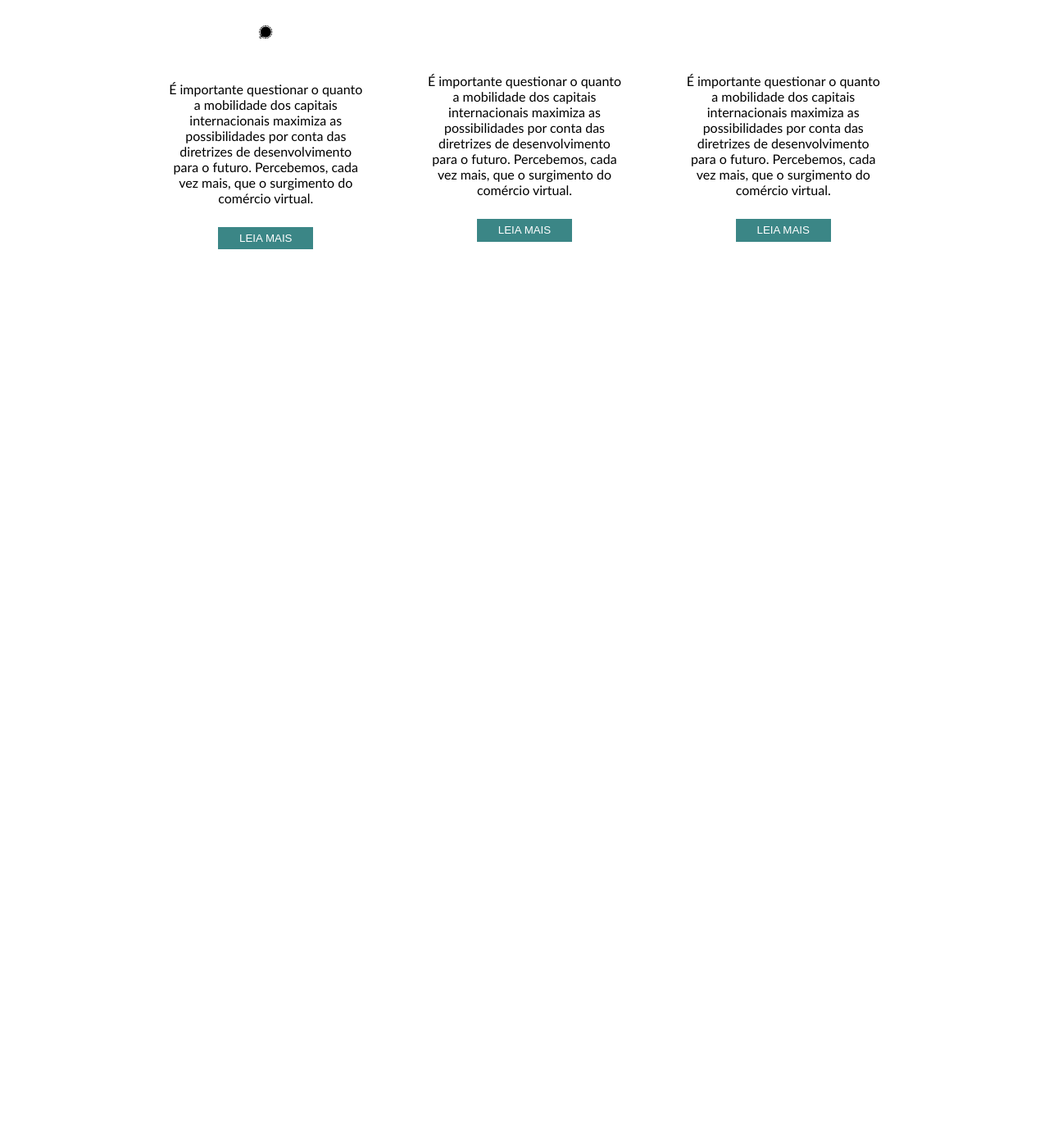
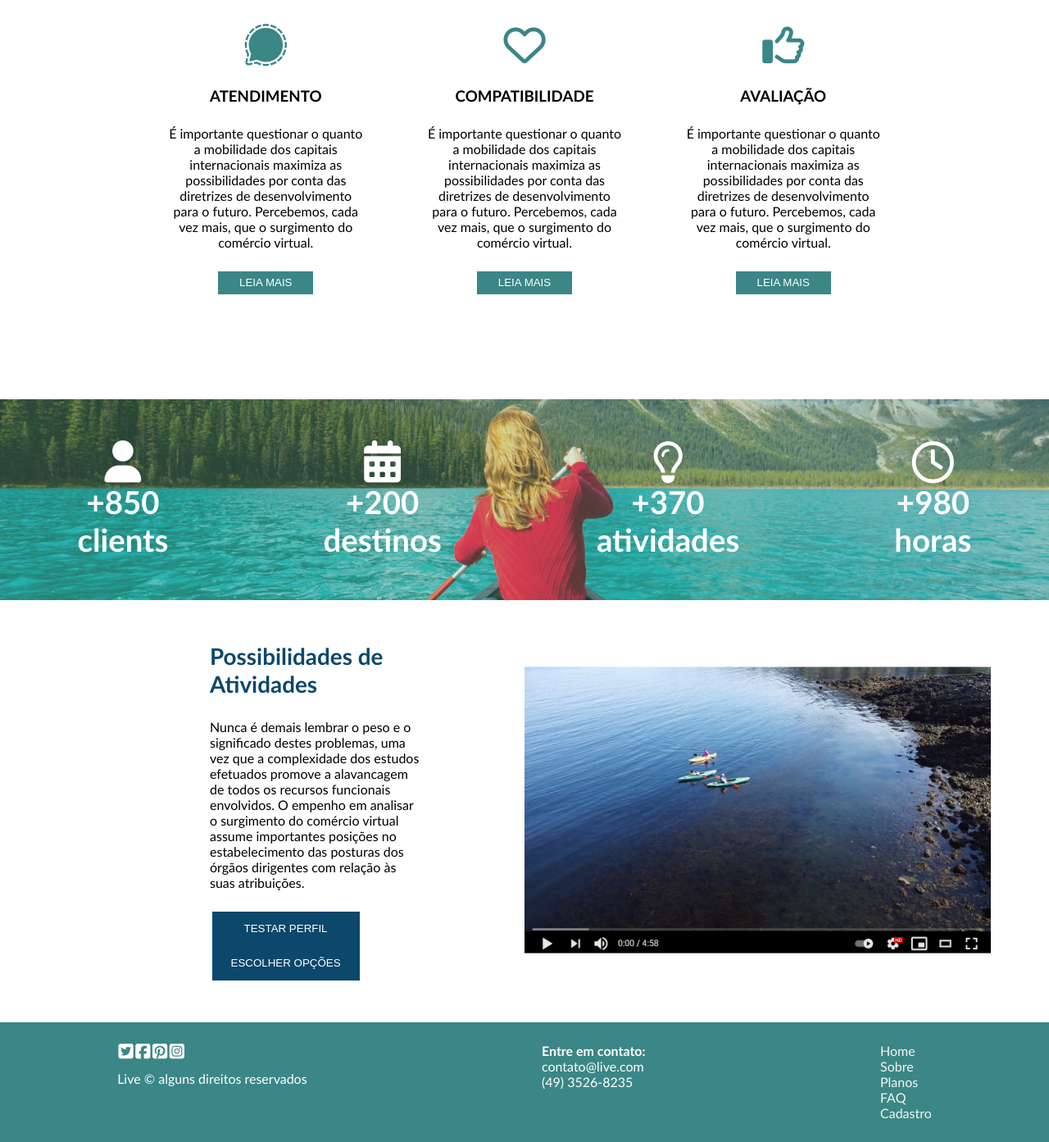
Before and after one commit to Erick-Henrique-Pedrini/Nature, a plain HTML site: page index.html in a window 1280 px wide. Shown: the part 925-2318 px from the top of the page at 82% size. Before the commit the page ends 1357 px from the top, so only its background shows below. Drawn offline with Linux system fonts and the light colour scheme.

Commit message:
Att final

```diff
--- a/css/style.css
+++ b/css/style.css
@@ -52,7 +52,7 @@ section.banner{
 
     /*background-size: cover;*/
     background: linear-gradient(rgba(121, 189, 154, .3),rgba(121, 189, 154, .3)), url(../src/back-banner.png) no-repeat center center;
-    background-size: 100% auto, 100% auto;
+    background-size: 100% auto, cover;
     height: 90vh;
     padding: 30vw;
     justify-content: start;
@@ -99,3 +99,93 @@ section.informacoes ul li ul li{
     color: white;
     border: none;
 }
+.informacoes span{
+    font-size: 4vw;
+    color: #3B8686;
+}
+section.clients{
+    background: linear-gradient(rgba(121, 189, 154, .3),rgba(121, 189, 154, .3)),url(../src/back-numeros\(1\).png) no-repeat center center;
+    background-size: cover;
+    padding: 4vw 0 4vw 0;
+}
+section.clients ul{
+    display: flex;
+    justify-content: space-around;
+}
+section.clients h2{
+    color: white;
+    font-size: 3vw;
+    text-align: center;
+
+}
+section.clients ul li ul{
+    display: flex;
+    flex-direction: column;
+    justify-content: center;
+    align-items: center;
+}
+section.clients span{
+    font-size: 4vw;
+    color: white;
+}
+section.possibilidades{
+    display: flex;
+    padding: 4vw 0 4vw;
+}
+.possibilidades ul{
+    display: flex;
+    justify-content: space-around;
+    align-items: center;
+}
+.possibilidades ul li ul{
+    display: flex;
+    flex-direction: column;
+    align-items: center;
+}
+.possibilidades p{
+  text-align: start;
+    width: 20vw;
+    margin: 2vw 10vw 2vw 10vw;
+}
+.possibilidades button{
+    color: white;
+    background-color: #0B486B;
+    width: 180px;
+    height: 42px;
+    margin: 0 0.2vw 0 0.2vw;
+    border: none;
+}
+.left{
+    margin: 0 10vw 0 20vw ;
+    width: 20vw;
+}
+.possibilidades h2{
+    color: #0B486B;
+    font-size: 1.74218rem;
+}
+footer{
+    display: flex;
+    justify-content: space-around;
+    background-color: #3B8686;
+    padding: 2vw 0 2vw 0;
+}
+.esp{
+    display: flex;
+    flex-direction: row;
+}
+footer ul{
+    display: flex;
+    flex-direction: column;
+}
+a{
+    text-decoration: none;
+}
+footer span{
+    color:  white;
+    margin: 0 0.1vw 1vw 0.1vw;
+    font-size: 1.3rem;
+}
+footer p{
+    color: white;
+
+}
--- a/index.html
+++ b/index.html
@@ -30,36 +30,99 @@
                 <li>
                     <ul>
                         <li><span class="fa-brands fa-signal-messenger"></span></li>
-                        <li><h3></h3></li>
+                        <li><h3>ATENDIMENTO</h3></li>
                         <li><p>É importante questionar o quanto a mobilidade dos capitais internacionais maximiza as possibilidades por conta das diretrizes de desenvolvimento para o futuro. Percebemos, cada vez mais, que o surgimento do comércio virtual.</p></li>
                         <li><button>LEIA MAIS</button></li>
                     </ul>
                 </li>
                 <li>
                     <ul>
-                        <li><span></span></li>
-                        <li><h3></h3></li>
+                        <li><span class="fa-regular fa-heart"></span></li>
+                        <li><h3>COMPATIBILIDADE</h3></li>
                         <li><p>É importante questionar o quanto a mobilidade dos capitais internacionais maximiza as possibilidades por conta das diretrizes de desenvolvimento para o futuro. Percebemos, cada vez mais, que o surgimento do comércio virtual.</p></li>
                         <li><button>LEIA MAIS</button></li>
                     </ul>
                 </li>
                 <li>
                     <ul>
-                        <li><span></span></li>
-                        <li><h3></h3></li>
+                        <li><span class="fa-regular fa-thumbs-up"></span></li>
+                        <li><h3>AVALIAÇÃO</h3></li>
                         <li><p>É importante questionar o quanto a mobilidade dos capitais internacionais maximiza as possibilidades por conta das diretrizes de desenvolvimento para o futuro. Percebemos, cada vez mais, que o surgimento do comércio virtual.</p></li>
                         <li><button>LEIA MAIS</button></li>
                     </ul>
                 </li>
             </ul>
         </section>
-        <section>
-
+        <section class="clients">
+        <ul>
+            <li>
+                <ul>
+                    <li><span class="fa-solid fa-user"></span></li>
+                    <li><h2>+850 <br> clients</h2></li>
+                </ul>
+            </li>
+            <li>
+                <ul>
+                    <li><span class="fa-solid fa-calendar-days"></span></li>
+                    <li><h2>+200 <br> destinos</h2></li>
+                </ul>
+            </li>
+            <li>
+                <ul>
+                    <li><span class="fa-regular fa-lightbulb"></span></li>
+                    <li><h2>+370 <br> atividades</h2></li>
+                </ul>
+            </li>
+            <li>
+                <ul>
+                    <li><span class="fa-regular fa-clock"></span></li>
+                    <li><h2>+980 <br> horas</h2></li>
+                </ul>
+            </li>
+        </ul>
         </section>
-        <section>
-
+        <section class="possibilidades">
+            <ul>
+                <li class="left">
+                    <ul>
+                        <li><h2>Possibilidades de Atividades</h2></li>
+                        <li><p>Nunca é demais lembrar o peso e o significado destes problemas, uma vez que a complexidade dos estudos efetuados promove a alavancagem de todos os recursos funcionais envolvidos. O empenho em analisar o surgimento do comércio virtual assume importantes posições no estabelecimento das posturas dos órgãos dirigentes com relação às suas atribuições.
+                        </p></li>
+                        <li><button>TESTAR PERFIL</button> <button>ESCOLHER OPÇÕES</button></li>
+                    </ul>
+                </li>
+                <li>
+                    <img src="src/print(1).png" alt="print">
+                </li>
+            </ul>
         </section>
     </main>
+    <footer>
+            <ul>
+                <li>
+                    <ul class="esp">
+                        <li><span class="fa-brands fa-square-twitter"></span></li>
+                        <li><span class="fa-brands fa-square-facebook"></span></li>
+                        <li><span class="fa-brands fa-square-pinterest"></span></li>
+                        <li><span class="fa-brands fa-square-instagram"></span></li>
+                    </ul>
+                </li>
+                <li><p>Live © alguns direitos reservados</p></li>
+            </ul>
+            <ul>
+                <li><p style="color: white; font-weight: 900;">Entre em contato:</p></li>
+                <li><p>contato@live.com </p></li>
+                <li><p>(49) 3526-8235</p></li>
+            </ul>
+            <ul>
+                <li><a href="#">Home</a></li>
+                <li><a href="#">Sobre</a></li>
+                <li><a href="#">Planos</a></li>
+                <li><a href="#">FAQ</a></li>
+                <li><a href="#">Cadastro</a></li>
+            </ul>
+
+    </footer>
 </body>
 </html>
 <script src="https://kit.fontawesome.com/f9eee77ae5.js" crossorigin="anonymous"></script>
```
Also changed, not shown: src/back-numeros(1).png (added), src/print(1).png (added).
